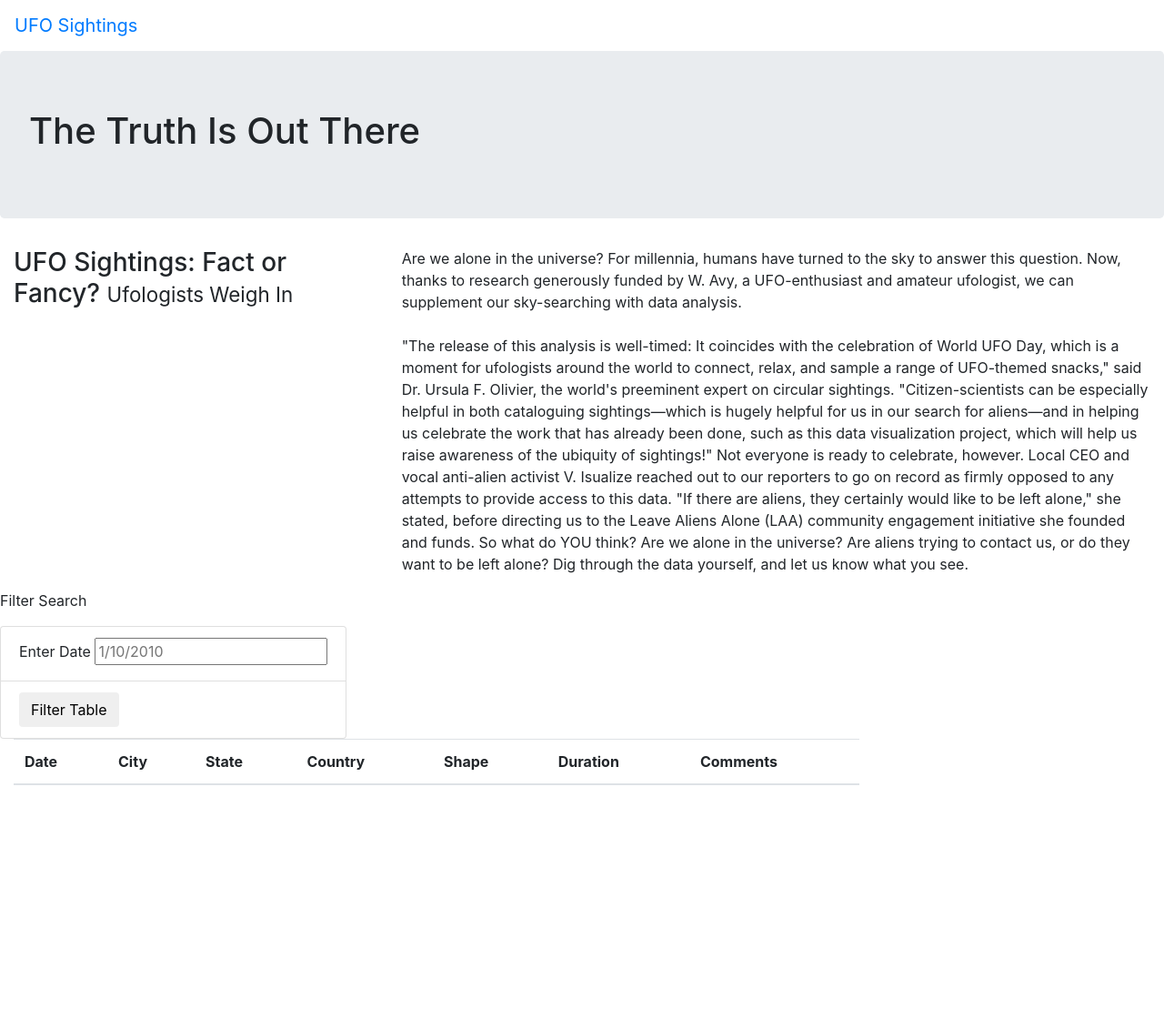
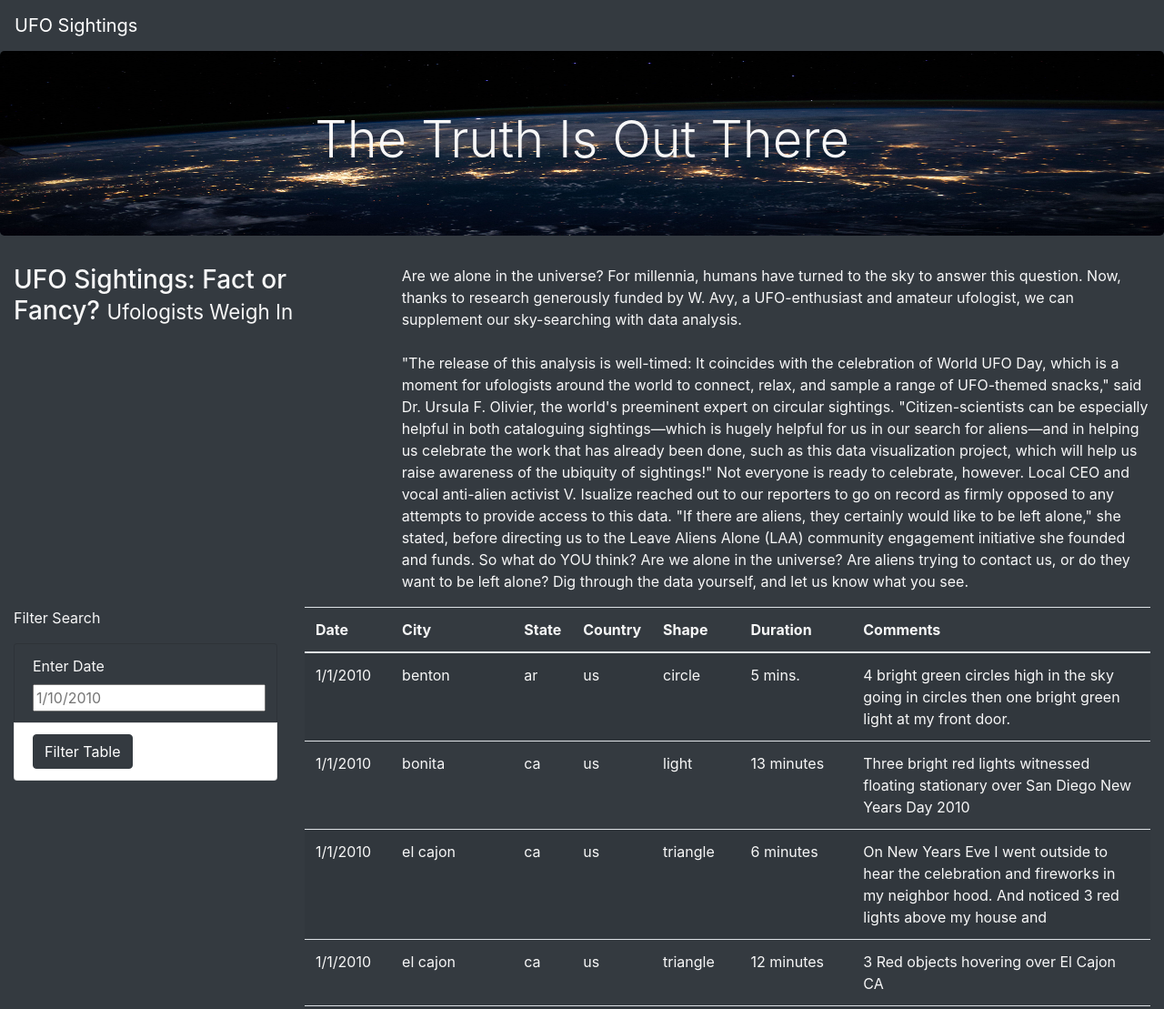
Before and after one commit to scottemac00/JavaScript_UFO, a plain HTML site: page index.html in a window 1280 px wide. Shown: the top 1109 px of the page at 91% size. Before the commit the page ends 879 px from the top, so only its background shows below. Drawn offline with nearby package versions, Linux system fonts and the light colour scheme.

Commit message:
last commit before challenge

```diff
--- a/index.html
+++ b/index.html
@@ -13,13 +13,13 @@
     />
     <link rel="stylesheet" href="static/css/style.css">
 </head>
-<body>
+<body class="bg-dark">
     <div class="wrapper">
-        <nav class="navbar navbar-expand-lg">
+        <nav class="navbar navbar-dark bg-dark navbar-expand-lg">
             <a class="navbar-brand" href="index.html">UFO Sightings</a>
         </nav>
         <div class="jumbotron">
-            <h1>The Truth Is Out There</h1>
+            <h1 class="display-4">The Truth Is Out There</h1>
         </div>
         <div class="container-fluid">
             <div class="row">
@@ -40,16 +40,16 @@
         </div>
         <div class="container-fluid">
             <div class="row">
-                <div class=""col-md-3">
-                    <form>
+                <div class="col-md-3">
+                    <form class="bg-dark">
                         <p>Filter Search</p>
-                        <ul class="list-group">
-                            <li class="list-group-item">
+                        <ul class="list-group bg-dark">
+                            <li class="list-group-item bg-dark">
                                 <label for="date">Enter Date</label>
                                 <input type="text" placeholder="1/10/2010" id="datetime" />
                             </li>
                             <li class="list-group-item">
-                                <button id="filter-btn" type="button" class="btn btn-default">Filter Table</button>
+                                <button id="filter-btn" type="button" class="btn btn-dark">Filter Table</button>
 
                             </li>
                         </ul>
@@ -74,6 +74,8 @@
             </div>
         </div>
     </div>
-
+<script src="https://cdnjs.cloudflare.com/ajax/libs/d3/4.12.0/d3.js"></script>
+<script src="static/js/data.js"></script>
+<script src="static/js/app.js"></script>
 </body>
 </html>
--- a/static/css/style.css
+++ b/static/css/style.css
@@ -0,0 +1,9 @@
+body {
+
+    color: #f7f7f7;
+  }
+.jumbotron{
+    background-image: url("../images/nasa.jpg");
+    background-size: 100% 100%;
+    text-align: center;
+}
```
Also changed, not shown: static/images/nasa.jpg (added).
